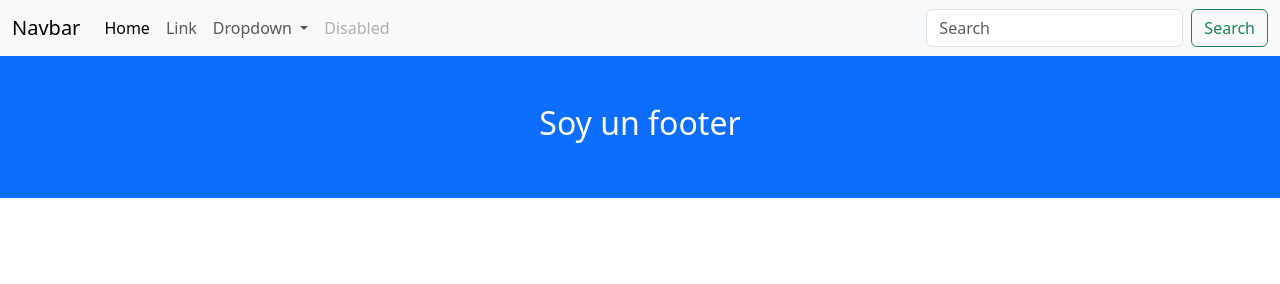
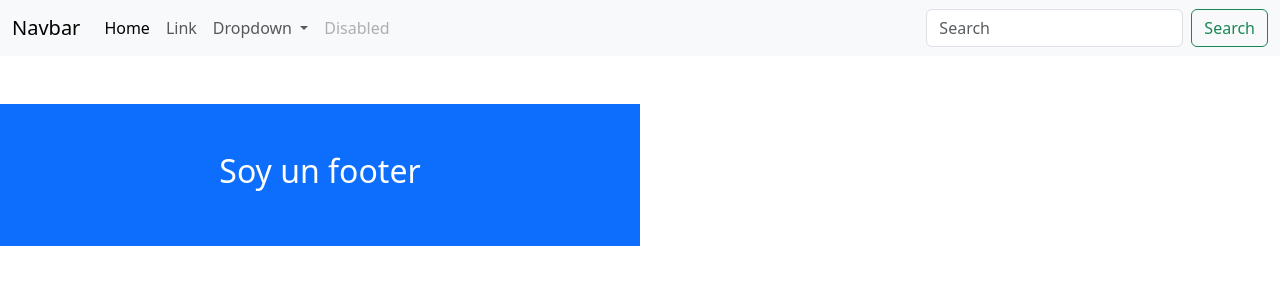
Before and after one commit to iespablosangenis/proyectoFinal, a plain HTML site: page index.html in a window 1280 px wide. Drawn offline with nearby package versions, Linux system fonts and the light colour scheme.

Commit message:
Cambie el footer

```diff
--- a/index.html
+++ b/index.html
@@ -44,7 +44,7 @@
           </div>
         </div>
     </nav>
-    <footer class="p-5 bg-primary w-100">
+    <footer class="p-5 bg-primary w-50 mt-5">
       <h2 class="w-100 text-center text-white">Soy un footer</h2>
     </footer>
 
```
